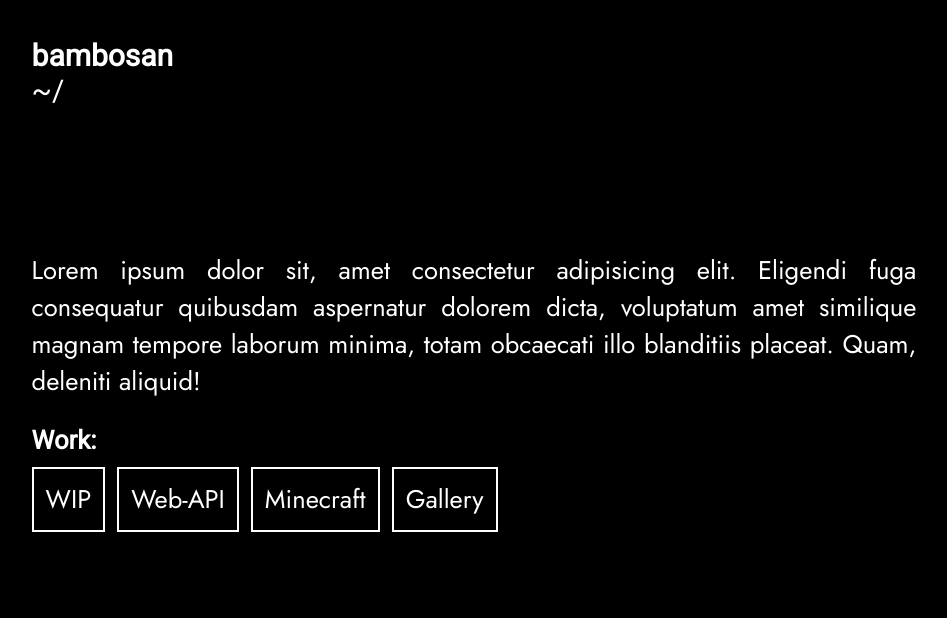
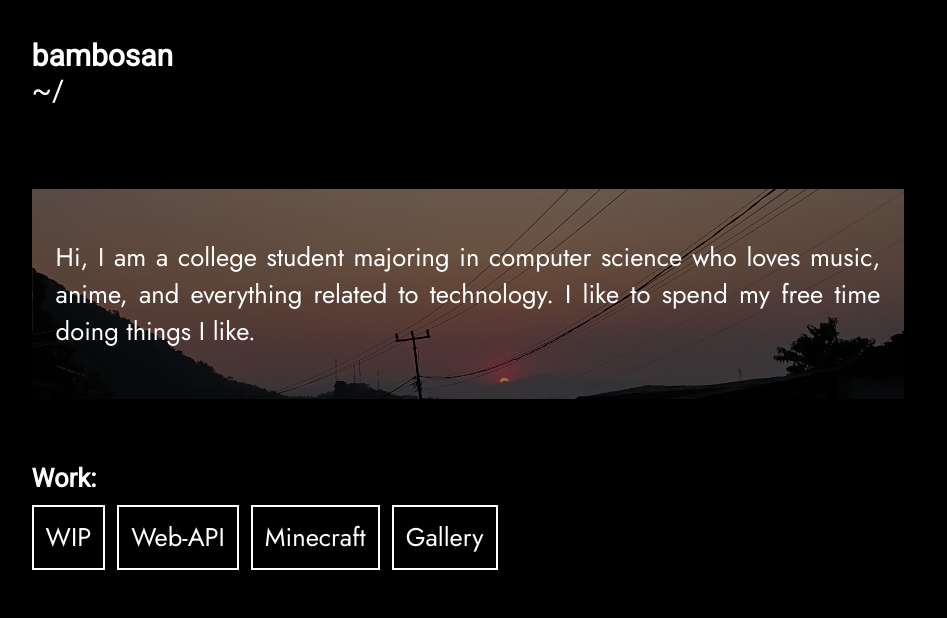
Before and after one commit to bambosan/bambosan.github.io, a plain HTML site: page index.html in a window 1280 px wide. Shown: the top 618 px of the page, without its empty margins (166-1113 px from the left). Drawn offline with Linux system fonts and the light colour scheme.

Commit message:
new file:   img/back.jpg 	modified:   index.html

```diff
--- a/index.html
+++ b/index.html
@@ -25,8 +25,12 @@
     <h3>
       bambosan <br><span style="font-weight: lighter">~/</span>
     </h3>
+
+    <div class="mb12 mr12 p24 backc" style="background-image: linear-gradient(#00000080, #00000080), url(./img/back.jpg);">
+      <p style="text-align: justify;">Hi, I am a college student majoring in computer science who loves music, anime, and everything related to technology. I like to spend my free time doing things I like.</p>
+    </div>
+
     <div>
-      <p style="text-align: justify;">Lorem ipsum dolor sit, amet consectetur adipisicing elit. Eligendi fuga consequatur quibusdam aspernatur dolorem dicta, voluptatum amet similique magnam tempore laborum minima, totam obcaecati illo blanditiis placeat. Quam, deleniti aliquid!</p>
       <h4 class="nm">Work:</h4>
       <div class="con2">
         <a class="btn mt12 mr12" href="./wip/index.html">WIP</a>
@@ -35,6 +39,7 @@
         <a class="btn mt12 mr12" href="./gallery/index.html">Gallery</a>
       </div>
     </div>
+
     <footer class="pt16 pb24">
       <h4>&copy; sad/bambosan 2022 ~
         <br>
```
Also changed, not shown: img/back.jpg (added).
